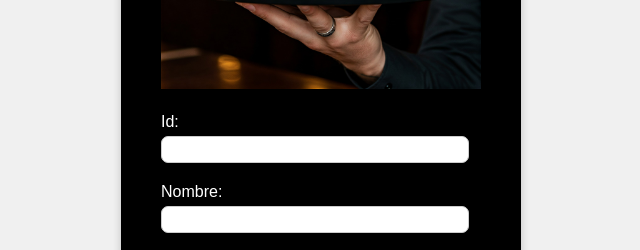
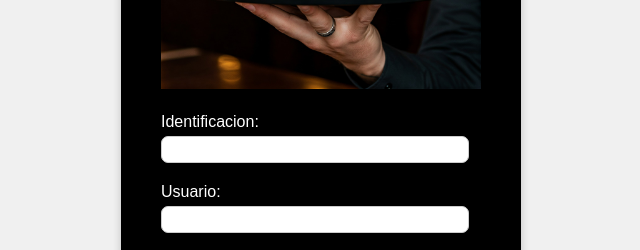
Before and after one commit to Lastshaw0724/peak-plantillas, a plain HTML site: page index.html in a window 1280 px wide. Shown: the part 388-638 px from the top of the page, without its empty margins (319-959 px from the left). Drawn offline with Linux system fonts and the light colour scheme.

Commit message:
Update index.html

```diff
--- a/index.html
+++ b/index.html
@@ -15,10 +15,10 @@
         </div>
         <form action="/procesar_login" method="post"> <div class="formulario">
                 <div class="input">
-                    <label for="id">Id:</label>
+                    <label for="id">Identificacion:</label>
                     <input type="text" id="id" name="id"> </div>
                 <div class="input">
-                    <label for="nombre">Nombre:</label>
+                    <label for="nombre">Usuario:</label>
                     <input type="text" id="nombre" name="nombre"> </div>
                 <div class="input">
                     <label for="apellido">Contraseña:</label>
```
